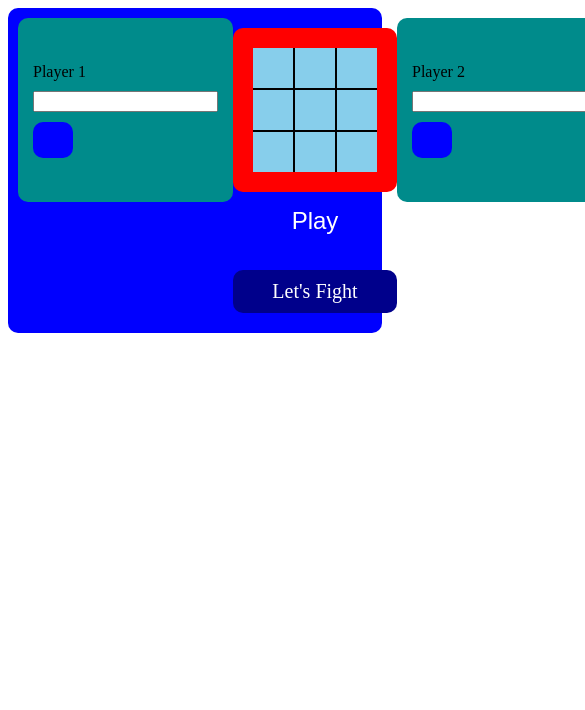
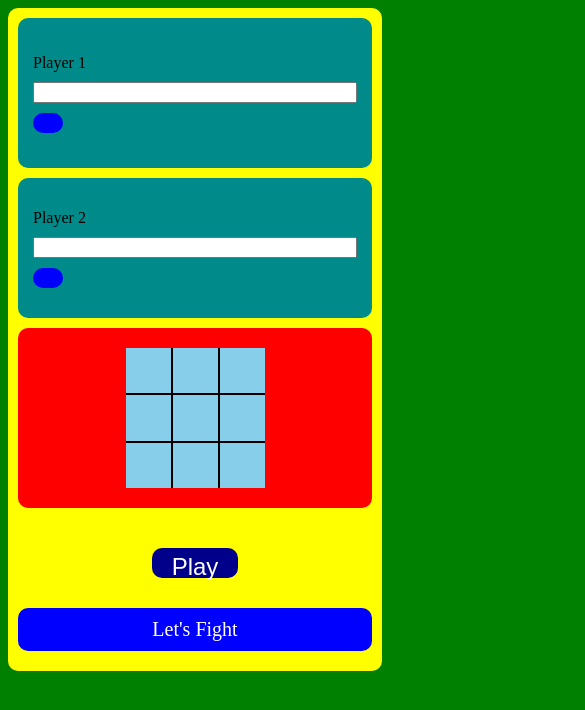
Before and after one commit to IslombekMir/TOP-Tic-Tac-Toe, a plain HTML site: page index.html in a window 390 px wide. Shown: the top 710 px of the page, 585 px wide, since content can reach past the window. Drawn offline with Linux system fonts and the light colour scheme.

Commit message:
fix winner board display for turns and inititalize mobile view

```diff
--- a/scripts/script.js
+++ b/scripts/script.js
@@ -69,13 +69,15 @@ const Game = (function () {
             domElements.player2Box.style.fontSize = "25px";
             domElements.player1Box.style.border = "none";
             domElements.player2Box.style.border = "2px outset green";
-            domElements.winnerBoard.textContent = `${pl1.name}'s turn`;
+            domElements.winnerBoard.textContent = `${pl2.name}'s turn`;
         }
     }
 
     const play = function(row, col) {
         if (gameboard[row][col] != e) {
             console.log("This cell is taken.")
+            domElements.winnerBoard.textContent = "This cell is taken!";
+            domElements.winnerBoard.style.color = "red";
             return;
         }
         gameboard[row][col] = firstPlayerTurn ? "X" : "O";
@@ -95,9 +97,10 @@ const Game = (function () {
         firstPlayerTurn = true;
 
 
-        domElements.winnerBoard.textContent = `One point to ${winner.name}!`;
+        domElements.board.removeEventListener('click', eventForCells);
         showTurn();
         updateScores();
+        domElements.winnerBoard.textContent = `One point to ${winner.name}!`;
     }
 
     function checkForWin() {
@@ -186,11 +189,10 @@ function enableGame() {
         }
         cell.textContent = Game.getFirstPlayerTurn() ? 'X' : 'O';
         Game.play(quotient, remainder - 1);
-
     })
 }
 
-domElements.playBtn.addEventListener('click', (e) => {
+function eventForCells(e) {
     console.log("Play clicked!");
 
     if(domElements.player1.value.trim() == "" | domElements.player2.value.trim() == "") {
@@ -211,4 +213,6 @@ domElements.playBtn.addEventListener('click', (e) => {
 
         e.target.textContent = "New Game";
     }
-})
+}
+
+domElements.playBtn.addEventListener('click', eventForCells);
--- a/styles/style.css
+++ b/styles/style.css
@@ -1,3 +1,10 @@
+*, *::after, *::before {
+    margin:none;
+    padding: none;
+    box-sizing: border-box;
+}
+
+
 :root {
     --main-color: skyblue;
 }
@@ -5,12 +12,12 @@
 
 .playground {
     padding: 10px;
-    background-color: blue;
+    background-color: yellow;
     display: grid;
     grid-template-columns: repeat(3, 1fr);
     grid-template-rows: 3;
     transition: 1s ease-in-out;
-
+    place-content: center;
     border-radius: 10px;
 }
 
@@ -22,9 +29,13 @@
     margin-bottom: 10px;
     color: white;
     font-size: 20px;
-    background-color: darkblue;
+    background-color: blue;
     padding: 10px;
     border-radius: 10px;
+}
+
+.winner-board:hover {
+    background-color: darkblue;
 }
 
 .player {
@@ -45,8 +56,10 @@
     margin: 10px auto;
     background-color: red;
     padding: 20px;
-    display: inline-block;
+    display: flex;
     border-radius: 10px;
+
+    width: 100%;
 }
 
 .board {
@@ -54,8 +67,8 @@
     margin: 0 auto;
 
     display: inline-grid;
-    grid-template-columns: repeat(3, 40px);
-    grid-template-rows: repeat(3, 40px);
+    grid-template-columns: repeat(3, minmax(45px, 1fr));
+    grid-template-rows: repeat(3, minmax(45px, 1fr));
     gap: 2px;
 
     border-radius: 10px;
@@ -80,7 +93,7 @@
     margin: 0 auto;
     padding: 10px;
     color: white;
-    background-color: blue;
+    background-color: darkblue;
     border-radius: 10px;
     padding: 5px 20px;
     border: none;
@@ -90,11 +103,18 @@
 }
 
 .play-btn:hover {
-    background-color: darkblue;
+    box-shadow: 5px 5px black;
+    transform: translateY(-1px);
+}
+
+.play-btn:active {
+    transform: translateY(2px) scale(1.1);
+    box-shadow: 6px 6px black;
 }
 
 .cell:hover {
     background-color: rgb(61, 95, 110);
+    transform: translateZ(100px) perspective(20px);
 }
 
 .cell:active {
@@ -113,3 +133,32 @@
     width: 10px;
     min-height: 1rem;
 }
+
+
+
+@media screen and (max-width: 600px) {
+    body {
+        background-color: green;
+    }
+    .playground {
+        grid-template-columns: minmax(100px, 1fr);
+        grid-template-rows: 150px 150px 200px 30px 30px;
+    }
+    .board-wrapper {
+        grid-area: 3 / 1 / 4 /2;
+    }
+    .play-btn {
+        grid-area: 5 / 1 / 6 / 2;
+    }
+    .winner-board {
+        grid-area: 6 / 1 / 7 / 2;
+    }
+    .first {
+        grid-area: 1 / 1 / 2 / 2;
+    }
+    .second {
+        grid-area: 2 / 1 / 3 / 2;
+
+        margin-top: 10px;
+    }
+}
```
Lines whose indentation alone changed are shown as unchanged.
